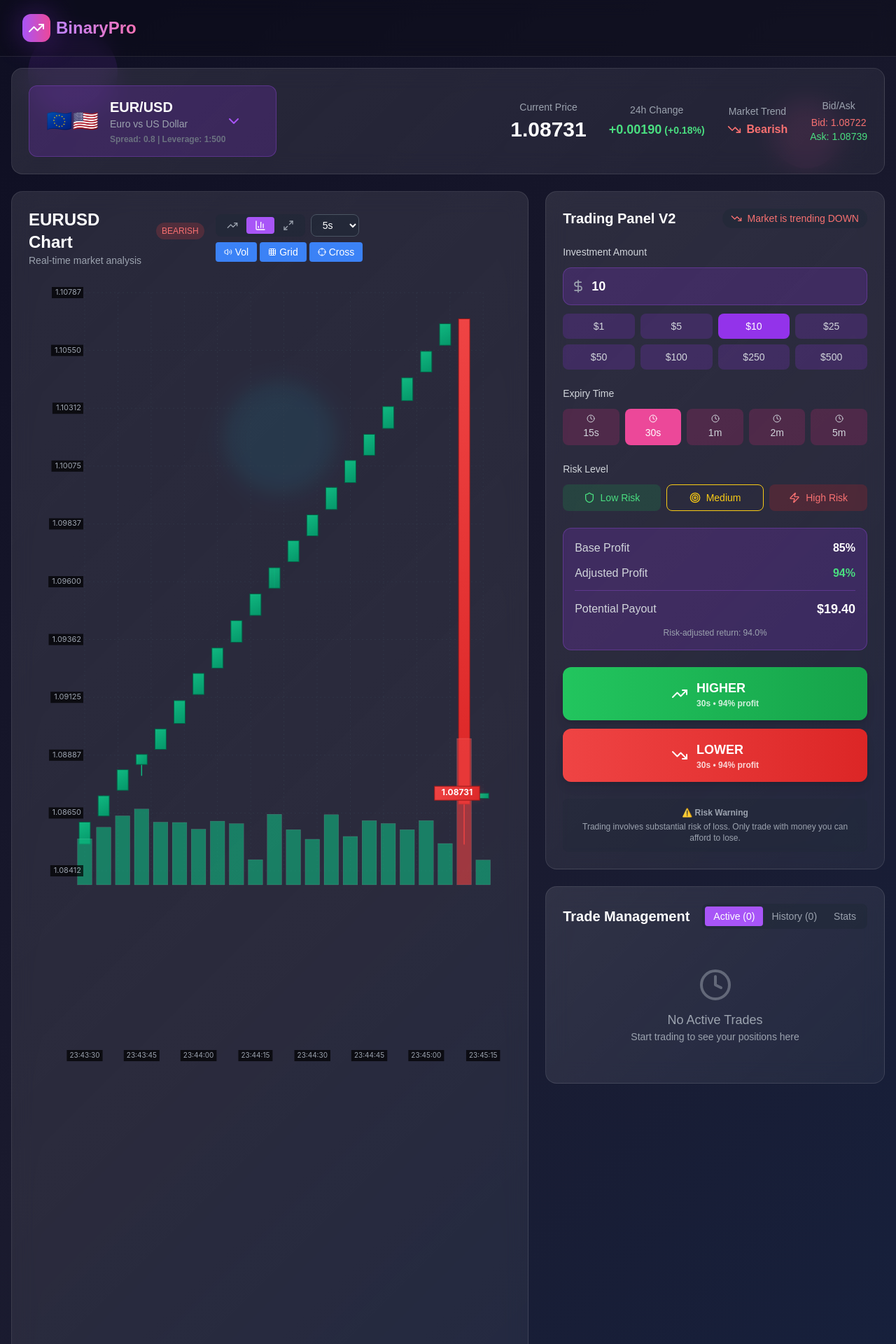
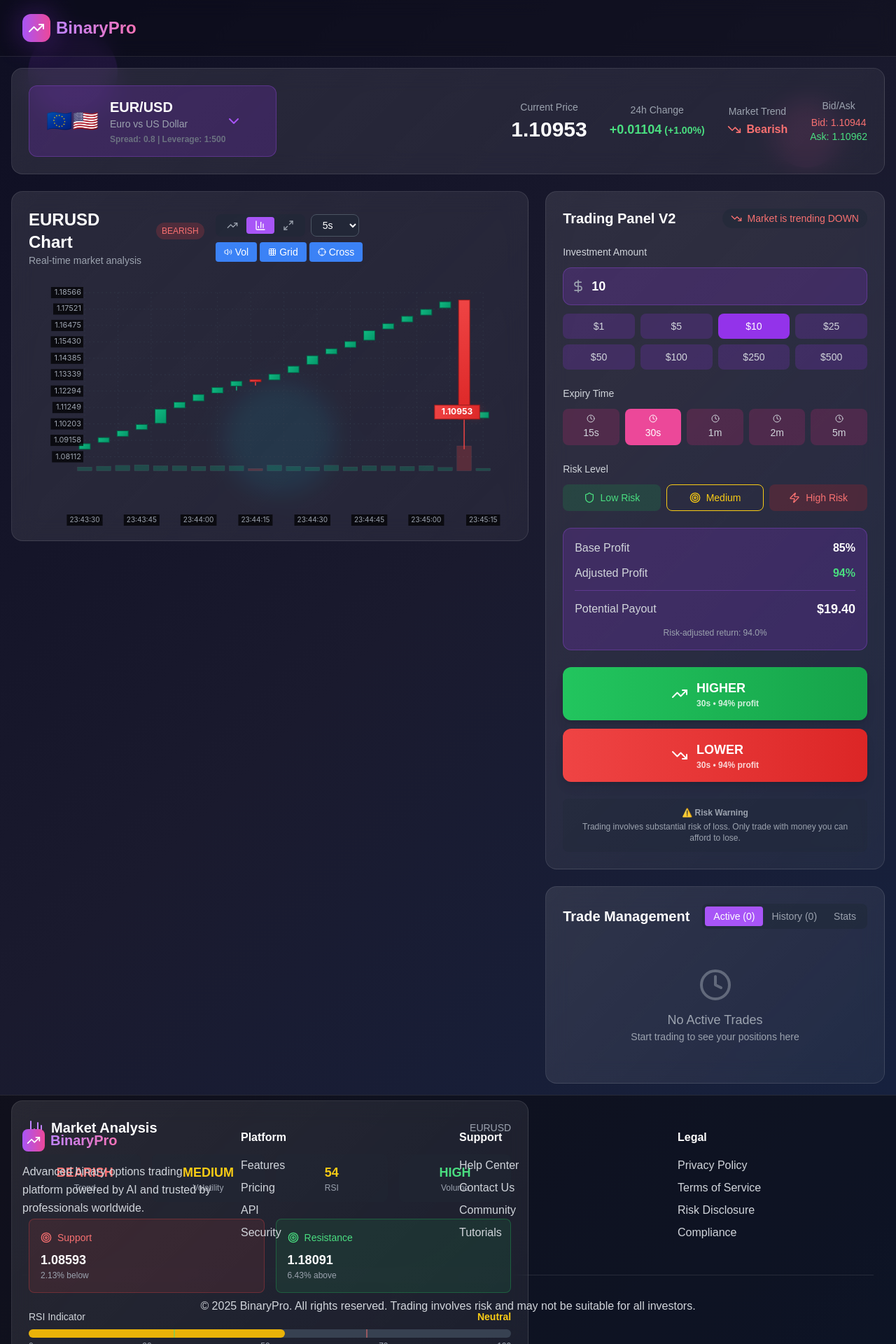
Before and after one commit to DiegoRodriguez93/binary-platform, a Next.js app: page /trade-v2 in a window 1280 px wide. Shown: the top 1920 px of the page at 70% size. Built offline with nearby package versions, Linux system fonts and the light colour scheme.

Commit message:
Fix Chart Height, Price Volatility and Volume Opacity

```diff
--- a/src/components/TradeV2/TradeV2.tsx
+++ b/src/components/TradeV2/TradeV2.tsx
@@ -87,16 +87,16 @@ const getInitialPriceV2 = (symbol: string): number => {
     return priceMap[symbol] || 1.0000;
 };
 
-// Market volatility patterns for different asset types
+// Enhanced market volatility patterns for better candlestick patterns
 const getVolatilityPattern = (symbol: string) => {
     if (symbol.includes('USD') && !symbol.includes('BTC') && !symbol.includes('ETH')) {
-        return { base: 0.00008, trend: 0.00002, spike: 0.0002 };
+        return { base: 0.0002, trend: 0.00008, spike: 0.0008 }; // Increased volatility for forex
     } else if (['AAPL', 'GOOGL', 'MSFT', 'TSLA', 'NVDA', 'AMZN'].includes(symbol)) {
-        return { base: 0.002, trend: 0.0005, spike: 0.008 };
+        return { base: 0.008, trend: 0.002, spike: 0.025 }; // Increased volatility for stocks
     } else if (symbol.includes('BTC') || symbol.includes('ETH')) {
-        return { base: 0.005, trend: 0.001, spike: 0.02 };
+        return { base: 0.015, trend: 0.005, spike: 0.05 }; // Increased volatility for crypto
     } else {
-        return { base: 0.001, trend: 0.0003, spike: 0.005 };
+        return { base: 0.004, trend: 0.001, spike: 0.015 }; // Increased volatility for commodities
     }
 };
 
@@ -115,16 +115,18 @@ const TradeV2 = () => {
     const [marketTrend, setMarketTrend] = useState<'bullish' | 'bearish' | 'sideways'>('sideways');
     const [timeFrame, setTimeFrame] = useState<'1s' | '5s' | '30s' | '1m' | '5m'>('5s');
 
-    // Refs for price generation
+    // Refs for enhanced price generation
     const priceGenerationRef = useRef({
         trendDirection: 1,
         trendStrength: 0,
         lastPrice: getInitialPriceV2('EURUSD'),
         volatilityMultiplier: 1,
-        marketSession: 'active' as 'active' | 'low' | 'high'
+        marketSession: 'active' as 'active' | 'low' | 'high',
+        momentumCounter: 0,
+        lastSignificantMove: 0
     });
 
-    // Enhanced price generation with market sessions and trends
+    // Enhanced price generation with better candlestick patterns
     const generateRealisticPrice = useCallback((prevPrice: number, symbol: string) => {
         const volatility = getVolatilityPattern(symbol);
         const ref = priceGenerationRef.current;
@@ -132,32 +134,54 @@ const TradeV2 = () => {
         // Market session simulation (affects volatility)
         const hour = new Date().getHours();
         if (hour >= 8 && hour <= 16) {
-            ref.marketSession = 'high'; // High volatility
-            ref.volatilityMultiplier = 1.5;
+            ref.marketSession = 'high';
+            ref.volatilityMultiplier = 2.0; // Increased multiplier
         } else if (hour >= 17 && hour <= 22) {
-            ref.marketSession = 'active'; // Normal volatility
+            ref.marketSession = 'active';
+            ref.volatilityMultiplier = 1.5; // Increased multiplier
+        } else {
+            ref.marketSession = 'low';
             ref.volatilityMultiplier = 1.0;
-        } else {
-            ref.marketSession = 'low'; // Low volatility
-            ref.volatilityMultiplier = 0.6;
         }
 
-        // Trend persistence (70% chance to continue current trend)
-        if (Math.random() < 0.3) {
+        // Enhanced trend persistence with momentum
+        ref.momentumCounter++;
+
+        // Change trend direction less frequently but with more impact
+        if (Math.random() < 0.15) { // Reduced frequency from 0.3 to 0.15
             ref.trendDirection *= -1;
-            ref.trendStrength = Math.random() * 0.5;
+            ref.trendStrength = Math.random() * 0.8 + 0.2; // Stronger trends
+            ref.momentumCounter = 0;
         }
 
-        // Random spikes (2% chance)
-        const isSpike = Math.random() < 0.02;
-        const spikeMultiplier = isSpike ? (Math.random() < 0.5 ? 3 : -3) : 1;
+        // Build momentum over time
+        if (ref.momentumCounter > 5) {
+            ref.trendStrength = Math.min(1.0, ref.trendStrength * 1.1);
+        }
 
-        // Calculate price change
+        // Enhanced random spikes for better hammer/shooting star patterns
+        const isSpike = Math.random() < 0.08; // Increased from 0.02 to 0.08
+        let spikeMultiplier = 1;
+
+        if (isSpike) {
+            // Create more dramatic spikes
+            spikeMultiplier = (Math.random() < 0.5 ? 1 : -1) * (3 + Math.random() * 4);
+            ref.lastSignificantMove = Date.now();
+        }
+
+        // Add reversal patterns after significant moves
+        const timeSinceLastMove = Date.now() - ref.lastSignificantMove;
+        let reversalComponent = 0;
+        if (timeSinceLastMove < 5000 && Math.random() < 0.3) { // 30% chance of reversal within 5 seconds
+            reversalComponent = -ref.trendDirection * volatility.trend * 2;
+        }
+
+        // Calculate price change with enhanced volatility
         const randomComponent = (Math.random() - 0.5) * volatility.base * ref.volatilityMultiplier;
         const trendComponent = ref.trendDirection * volatility.trend * ref.trendStrength;
         const spikeComponent = spikeMultiplier * volatility.spike;
 
-        const totalChange = (randomComponent + trendComponent + spikeComponent) * prevPrice;
+        const totalChange = (randomComponent + trendComponent + spikeComponent + reversalComponent) * prevPrice;
         const newPrice = prevPrice + totalChange;
 
         ref.lastPrice = newPrice;
@@ -181,22 +205,24 @@ const TradeV2 = () => {
             trendStrength: 0,
             lastPrice: newPrice,
             volatilityMultiplier: 1,
-            marketSession: 'active'
+            marketSession: 'active',
+            momentumCounter: 0,
+            lastSignificantMove: 0
         };
 
-        // Generate initial historical data
+        // Generate initial historical data with more variation
         const initialData: PriceDataV2[] = [];
         const now = Date.now();
         let price = newPrice;
 
         for (let i = 100; i >= 0; i--) {
             price = generateRealisticPrice(price, selectedSymbol);
-            const spread = price * 0.00002; // 0.002% spread
+            const spread = price * 0.00002;
 
             initialData.push({
                 timestamp: now - (i * 1000),
                 price: price,
-                volume: Math.random() * 500 + 100,
+                volume: Math.random() * 800 + 200, // Increased volume range
                 bid: price - spread,
                 ask: price + spread
             });
@@ -243,7 +269,7 @@ const TradeV2 = () => {
 
         const sortedCandles = Array.from(candleMap.values())
             .sort((a, b) => a.timestamp - b.timestamp)
-            .slice(-60); // Keep last 60 candles
+            .slice(-60);
 
         setCandlestickData(sortedCandles);
     }, [priceData, timeFrame]);
@@ -296,9 +322,9 @@ const TradeV2 = () => {
         setCurrentPnL(totalPnL);
     }, [currentPrice, activeTrades]);
 
-    // Enhanced price updates with realistic timing
+    // Enhanced price updates with more frequent updates for better patterns
     useEffect(() => {
-        const updateInterval = timeFrame === '1s' ? 100 : timeFrame === '5s' ? 500 : 1000;
+        const updateInterval = timeFrame === '1s' ? 50 : timeFrame === '5s' ? 200 : 500; // Faster updates
 
         const interval = setInterval(() => {
             setCurrentPrice(prevPrice => {
@@ -308,7 +334,7 @@ const TradeV2 = () => {
                 const newDataPoint: PriceDataV2 = {
                     timestamp: Date.now(),
                     price: newPrice,
-                    volume: Math.random() * 1000 + 50,
+                    volume: Math.random() * 1200 + 100, // Increased volume range
                     bid: newPrice - spread,
                     ask: newPrice + spread
                 };
--- a/src/components/TradeV2/TradingChartV2.tsx
+++ b/src/components/TradeV2/TradingChartV2.tsx
@@ -65,7 +65,8 @@ const TradingChartV2: React.FC<TradingChartV2Props> = ({
 
             // Calculate hovered price
             const padding = { left: 80, right: 40, top: 20, bottom: 60 };
-            const chartHeight = rect.height - padding.top - padding.bottom - (showVolume ? rect.height * 0.2 : 0);
+            const volumeHeight = showVolume ? rect.height * 0.15 : 0; // Reduced volume height
+            const chartHeight = rect.height - padding.top - padding.bottom - volumeHeight - 40; // Reduced timeline height
 
             if (y >= padding.top && y <= padding.top + chartHeight) {
                 const dataToUse = chartType === 'candlestick' ? candlestickData : priceData;
@@ -98,8 +99,8 @@ const TradingChartV2: React.FC<TradingChartV2Props> = ({
             const width = rect.width;
             const height = rect.height;
 
-            const timelineHeight = 50;
-            const volumeHeight = showVolume ? height * 0.2 : 0;
+            const timelineHeight = 40; // Reduced timeline height
+            const volumeHeight = showVolume ? height * 0.15 : 0; // Reduced volume height from 0.2 to 0.15
             const chartHeight = height - timelineHeight - volumeHeight;
 
             ctx.clearRect(0, 0, width, height);
@@ -357,14 +358,15 @@ const TradingChartV2: React.FC<TradingChartV2Props> = ({
         ctx.shadowBlur = 0;
 
         // Enhanced gradient area
-        const gradient = ctx.createLinearGradient(0, padding.top, 0, fullHeight);
+        const volumeHeight = showVolume ? fullHeight * 0.15 : 0;
+        const gradient = ctx.createLinearGradient(0, padding.top, 0, fullHeight - volumeHeight - 40);
         gradient.addColorStop(0, 'rgba(168, 85, 247, 0.6)');
         gradient.addColorStop(0.5, 'rgba(168, 85, 247, 0.3)');
         gradient.addColorStop(1, 'rgba(168, 85, 247, 0.05)');
 
         ctx.fillStyle = gradient;
         ctx.beginPath();
-        ctx.moveTo(padding.left, fullHeight - 60);
+        ctx.moveTo(padding.left, fullHeight - volumeHeight - 40);
 
         data.forEach((point) => {
             const x = timestampToX(point.timestamp, allTimestamps);
@@ -372,7 +374,7 @@ const TradingChartV2: React.FC<TradingChartV2Props> = ({
             ctx.lineTo(x, y);
         });
 
-        ctx.lineTo(padding.left + chartWidth, fullHeight - 60);
+        ctx.lineTo(padding.left + chartWidth, fullHeight - volumeHeight - 40);
         ctx.closePath();
         ctx.fill();
     };
@@ -452,19 +454,19 @@ const TradingChartV2: React.FC<TradingChartV2Props> = ({
             const x = timestampToX(point.timestamp, allTimestamps);
             const barHeight = (point.volume / maxVolume) * (volumeHeight - 20);
 
-            // Volume color based on price movement
-            let volumeColor = 'rgba(168, 85, 247, 0.6)';
+            // Volume color based on price movement with reduced opacity
+            let volumeColor = 'rgba(168, 85, 247, 0.25)'; // Reduced from 0.6 to 0.25
             if ('close' in point && 'open' in point) {
                 volumeColor = point.close >= point.open
-                    ? 'rgba(16, 185, 129, 0.6)'
-                    : 'rgba(239, 68, 68, 0.6)';
+                    ? 'rgba(16, 185, 129, 0.25)' // Reduced from 0.6 to 0.25
+                    : 'rgba(239, 68, 68, 0.25)'; // Reduced from 0.6 to 0.25
             }
 
             ctx.fillStyle = volumeColor;
             ctx.fillRect(x - barWidth / 2, chartTop - barHeight, barWidth, barHeight);
 
-            // Volume bar border
-            ctx.strokeStyle = 'rgba(255, 255, 255, 0.2)';
+            // Volume bar border with reduced opacity
+            ctx.strokeStyle = 'rgba(255, 255, 255, 0.1)'; // Reduced from 0.2 to 0.1
             ctx.lineWidth = 0.5;
             ctx.strokeRect(x - barWidth / 2, chartTop - barHeight, barWidth, barHeight);
         });
@@ -703,7 +705,7 @@ const TradingChartV2: React.FC<TradingChartV2Props> = ({
 
     return (
         <div className="w-full h-full">
-            <div className="card-gradient backdrop-blur-lg border border-white/10 rounded-2xl p-4 lg:p-6 h-full min-h-[500px]">
+            <div className="card-gradient backdrop-blur-lg border border-white/10 rounded-2xl p-4 lg:p-6 h-full min-h-[400px] max-h-[500px]">
                 {/* Enhanced Header */}
                 <div className="mb-4 flex flex-col lg:flex-row justify-between items-start lg:items-center gap-4">
                     <div>
```
